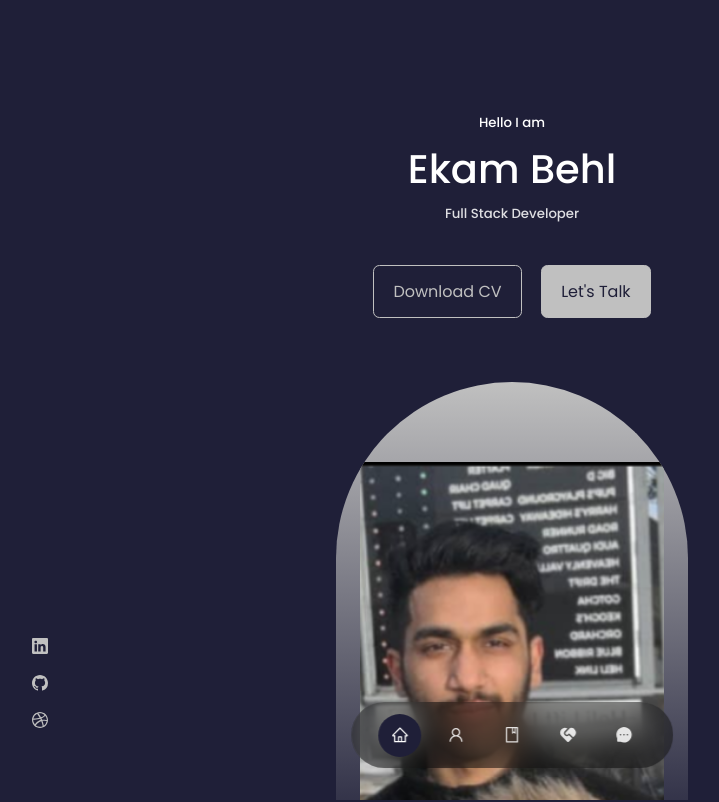
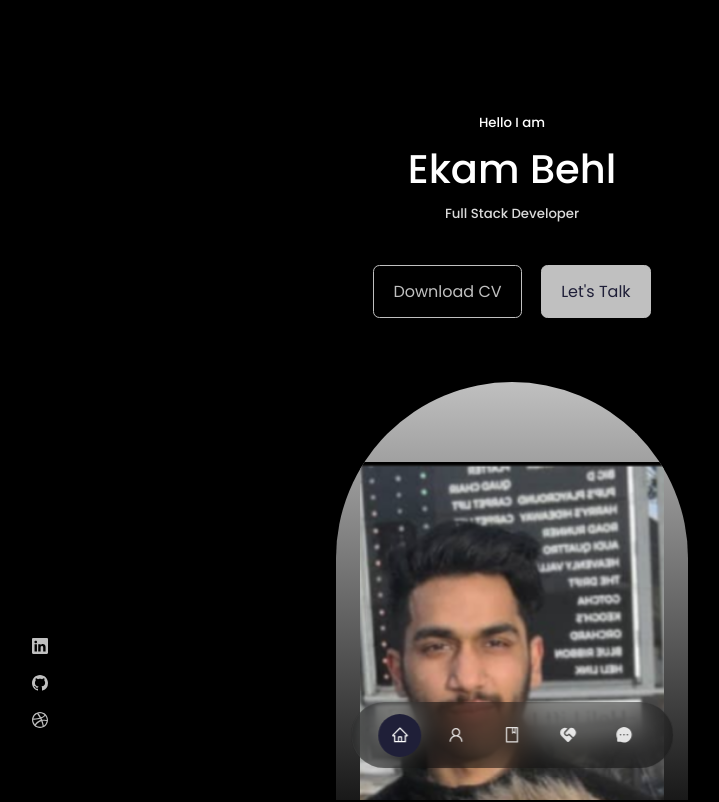
Before and after one commit to EkamBehl/My_Portfolio, a React (Create React App) app: page / in a window 1280 px wide. Shown: the top 802 px of the page, without its empty margins (128-847 px from the left). Built offline with nearby package versions, Linux system fonts and the light colour scheme.

Commit message:
Update index.css

```diff
--- a/src/index.css
+++ b/src/index.css
@@ -37,7 +37,7 @@ html{
 body{
 
   font-family: 'Poppins', sans-serif;
-  background:var(--color-bg);
+  background: black;
   color:var(--color-white);
   line-height: 1.7;
 
```
